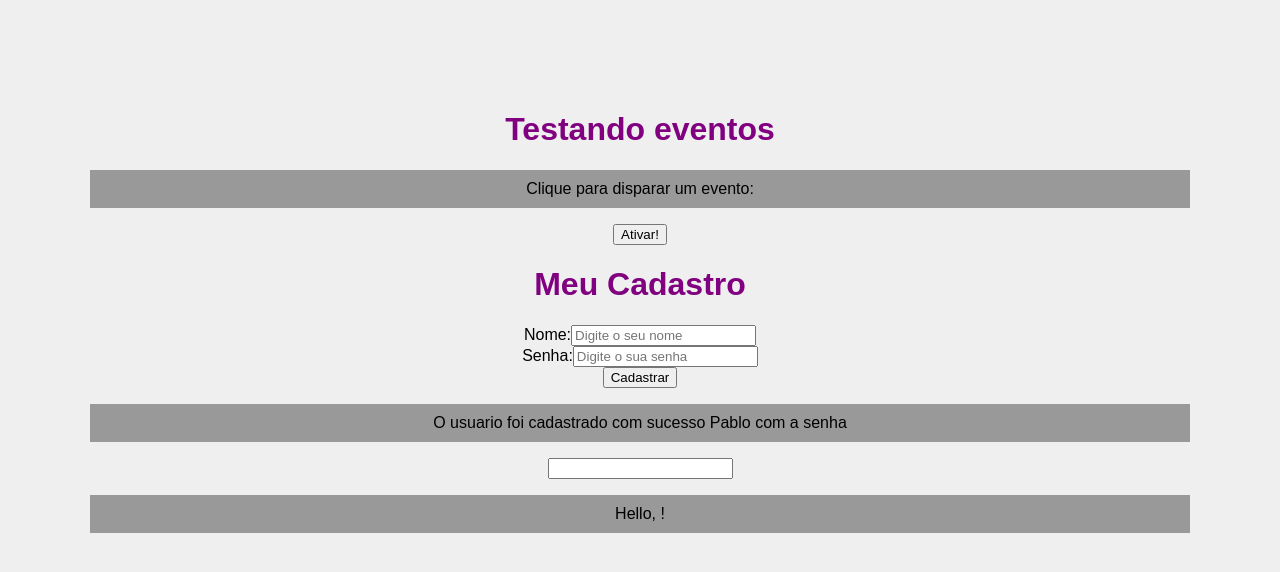
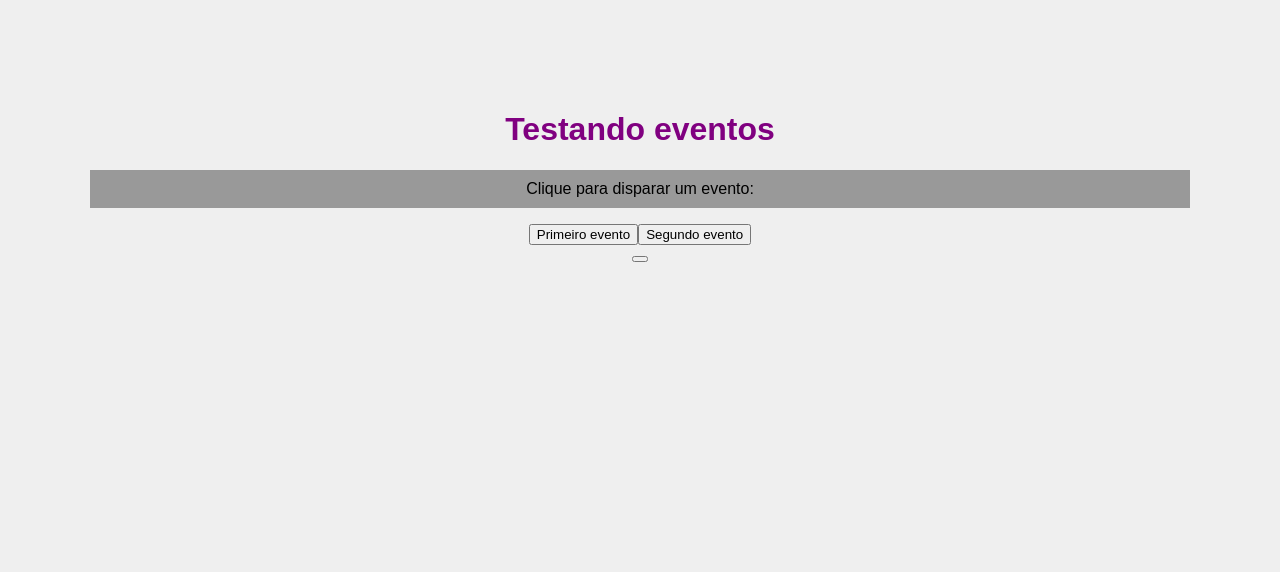
Before and after one commit to PabloSantosdve/Curso_React, a React (Vite) app in the folder meu_projeto/: page / in a window 1280 px wide. Shown: the top 572 px of the page. Built offline with nearby package versions, Linux system fonts and the light colour scheme.

Commit message:
Metodos por props
Aprendendo a fazer metodos por props, por meio de alguns eventos

```diff
--- a/meu_projeto/src/App.jsx
+++ b/meu_projeto/src/App.jsx
@@ -6,16 +6,15 @@ import List from './components/List'
 import Evento from './components/Evento'
 import Form from './components/Form'
 import UseState from './components/UseState'
-
+import Button from './components/evento/Button'
 
 function App() {
 
   return (
     <>
     <h1>Testando eventos</h1>
-    <Evento numero = "1"/>
-    <Form/>
-    <UseState/>
+   <Evento />
+    <Button />
     </>
   )
 }
--- a/meu_projeto/src/components/Evento.jsx
+++ b/meu_projeto/src/components/Evento.jsx
@@ -1,15 +1,19 @@
+import Button from './evento/Button'
+
 function Evento({numero}){
 
 	function meuEvento(){
-		window.alert(`obaaaaa ativou ${numero}`)
+		window.alert(`Ativando o primeiro evento`)
+	}
+	function SegundoEvento(){
+		window.alert(`Ativando o segundo evento`)
 	}
 	return(
 		<div>
 			<p>Clique para disparar um evento:</p>
-			<button onClick={meuEvento} >Ativar!</button>
-			<div id="escrita">
+			<Button event={meuEvento} text="Primeiro evento" />
+			<Button event={SegundoEvento} text="Segundo evento" />
 
-			</div>
 		</div>
 	)
 }
--- /dev/null
+++ b/meu_projeto/src/components/evento/Button.jsx
@@ -0,0 +1,6 @@
+function Button(props){
+
+	return <button onClick={props.event}>{props.text}</button>
+
+}
+export default Button
```
